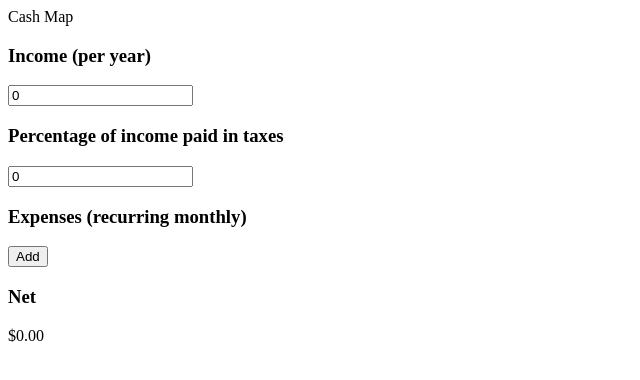
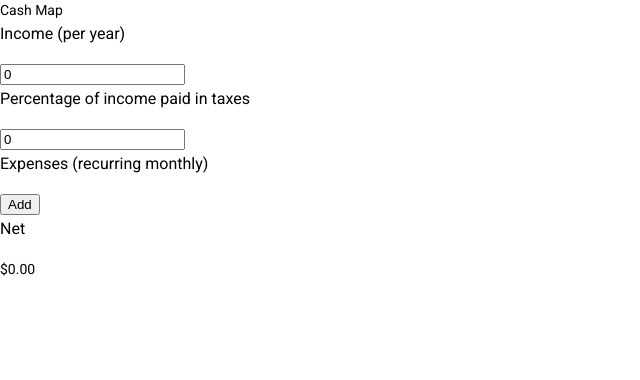
Before and after one commit to Layer-7-Software/cash-map, an Angular app in the folder cash-map/: page / in a window 1280 px wide. Shown: the top 380 px of the page, without its empty margins (0-640 px from the left). Built offline with nearby package versions, Linux system fonts and the light colour scheme.

Commit message:
feat: add Angular Material

```diff
--- a/cash-map/package.json
+++ b/cash-map/package.json
@@ -11,10 +11,12 @@
   "private": true,
   "dependencies": {
     "@angular/animations": "~12.1.1",
+    "@angular/cdk": "^12.1.1",
     "@angular/common": "~12.1.1",
     "@angular/compiler": "~12.1.1",
     "@angular/core": "~12.1.1",
     "@angular/forms": "~12.1.1",
+    "@angular/material": "^12.1.1",
     "@angular/platform-browser": "~12.1.1",
     "@angular/platform-browser-dynamic": "~12.1.1",
     "@angular/router": "~12.1.1",
--- a/cash-map/src/app/app.module.ts
+++ b/cash-map/src/app/app.module.ts
@@ -4,6 +4,7 @@
 
 import { AppRoutingModule } from './app-routing.module';
 import { AppComponent } from './app.component';
+import { BrowserAnimationsModule } from '@angular/platform-browser/animations';
 
 @NgModule({
   declarations: [
@@ -12,7 +13,8 @@
   imports: [
     BrowserModule,
     FormsModule,
-    AppRoutingModule
+    AppRoutingModule,
+    BrowserAnimationsModule
   ],
   providers: [],
   bootstrap: [AppComponent]
--- a/cash-map/src/index.html
+++ b/cash-map/src/index.html
@@ -6,8 +6,11 @@
   <base href="/">
   <meta name="viewport" content="width=device-width, initial-scale=1">
   <link rel="icon" type="image/x-icon" href="favicon.ico">
+  <link rel="preconnect" href="https://fonts.gstatic.com">
+  <link href="https://fonts.googleapis.com/css2?family=Roboto:wght@300;400;500&display=swap" rel="stylesheet">
+  <link href="https://fonts.googleapis.com/icon?family=Material+Icons" rel="stylesheet">
 </head>
-<body>
+<body class="mat-typography">
   <app-root></app-root>
 </body>
 </html>
--- a/cash-map/src/styles.scss
+++ b/cash-map/src/styles.scss
@@ -1 +1,39 @@
+
+// Custom Theming for Angular Material
+// For more information: https://material.angular.io/guide/theming
+@use '~@angular/material' as mat;
+// Plus imports for other components in your app.
+
+// Include the common styles for Angular Material. We include this here so that you only
+// have to load a single css file for Angular Material in your app.
+// Be sure that you only ever include this mixin once!
+@include mat.core();
+
+// Define the palettes for your theme using the Material Design palettes available in palette.scss
+// (imported above). For each palette, you can optionally specify a default, lighter, and darker
+// hue. Available color palettes: https://material.io/design/color/
+$cash-map-primary: mat.define-palette(mat.$indigo-palette);
+$cash-map-accent: mat.define-palette(mat.$pink-palette, A200, A100, A400);
+
+// The warn palette is optional (defaults to red).
+$cash-map-warn: mat.define-palette(mat.$red-palette);
+
+// Create the theme object. A theme consists of configurations for individual
+// theming systems such as "color" or "typography".
+$cash-map-theme: mat.define-light-theme((
+  color: (
+    primary: $cash-map-primary,
+    accent: $cash-map-accent,
+    warn: $cash-map-warn,
+  )
+));
+
+// Include theme styles for core and each component used in your app.
+// Alternatively, you can import and @include the theme mixins for each component
+// that you are using.
+@include mat.all-component-themes($cash-map-theme);
+
 /* You can add global styles to this file, and also import other style files */
+
+html, body { height: 100%; }
+body { margin: 0; font-family: Roboto, "Helvetica Neue", sans-serif; }
```
Also changed, not shown: 1 other file (tests, documents, lock files or other folders).
